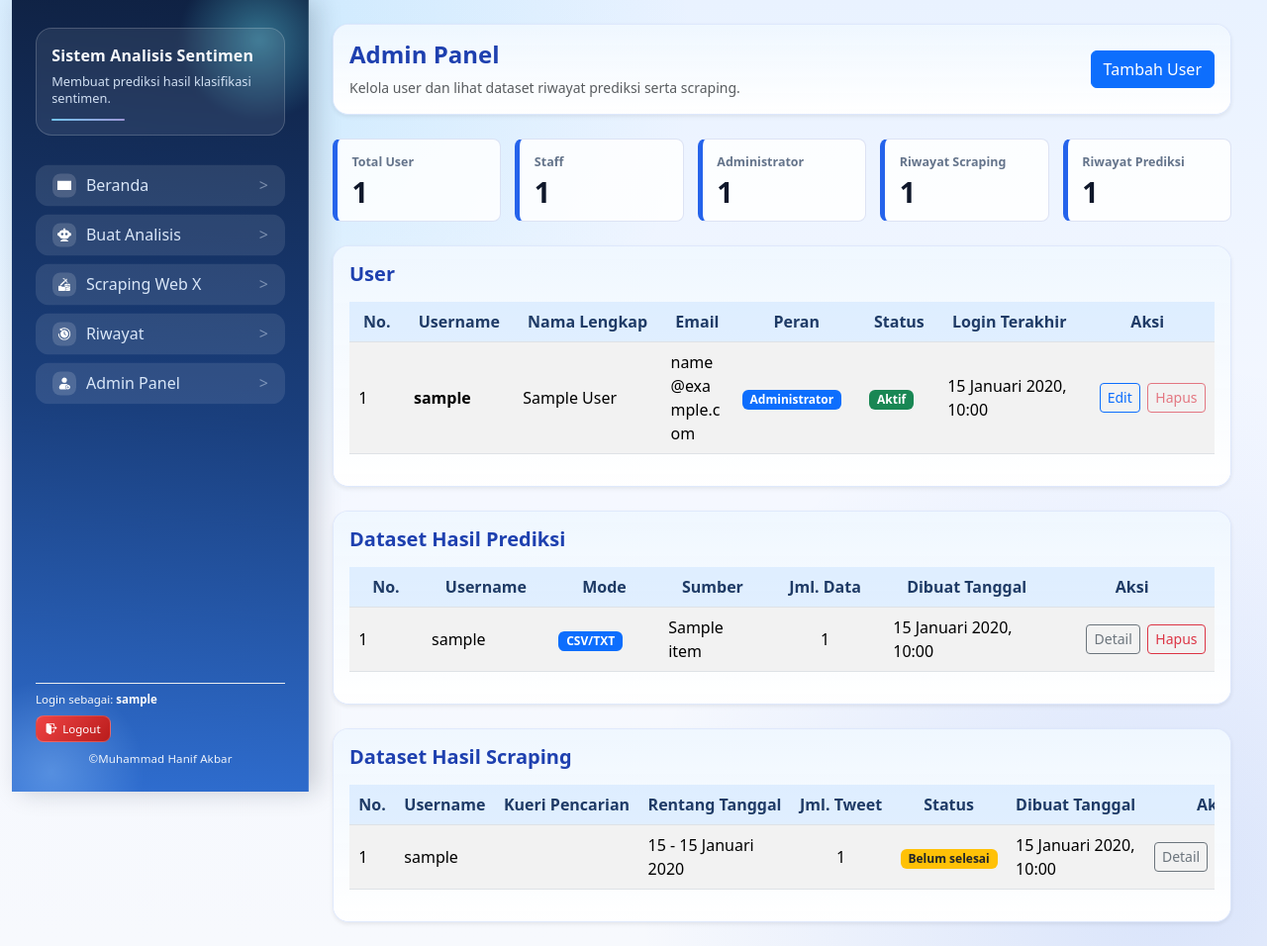
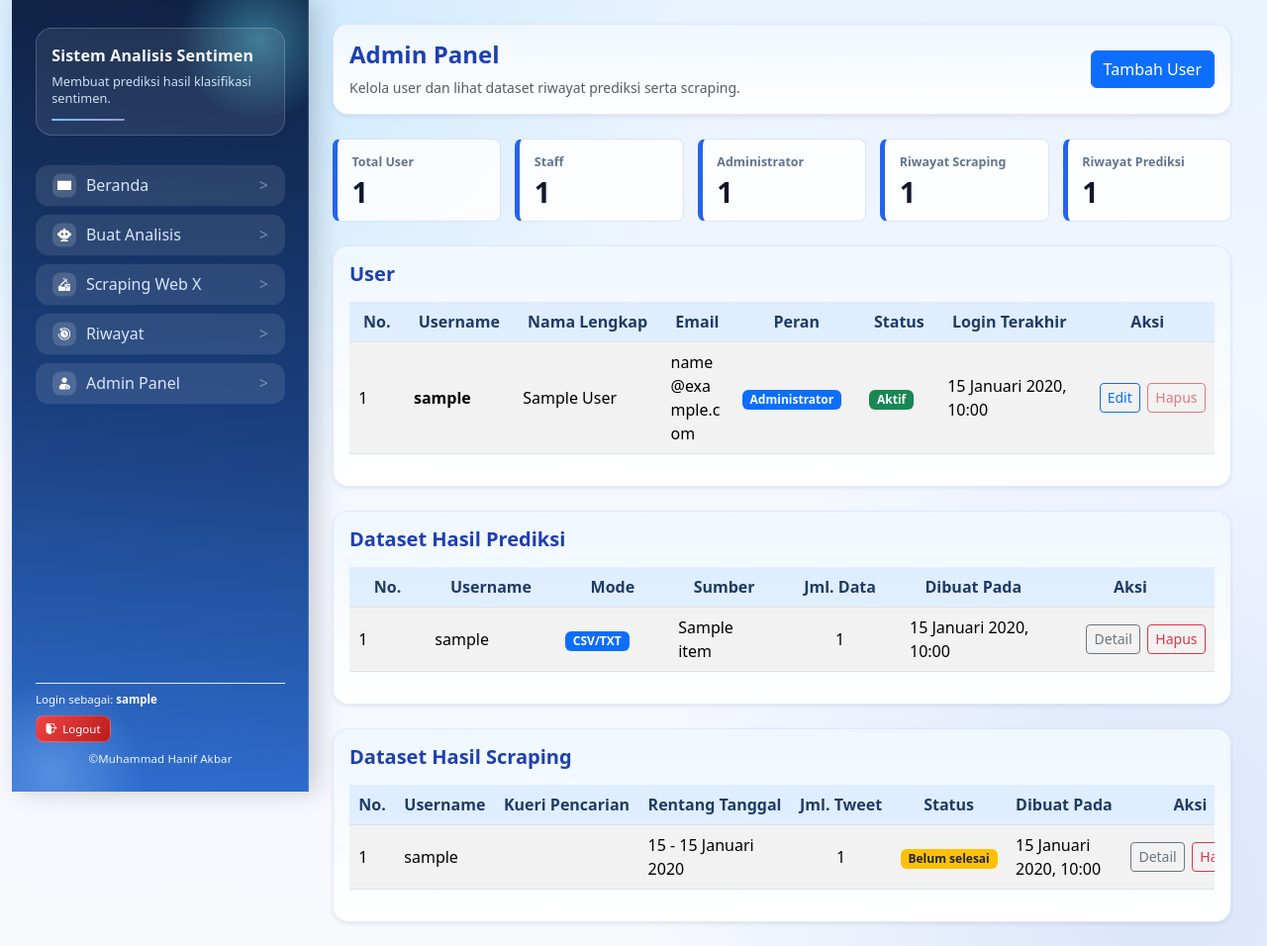
Before and after one commit to HanifAkb/WebSentimen, a Django app: template sentiment_app/templates/sentiment_app/admin_panel.html in a window 1280 px wide. Shown: the whole page at 99% size. Run offline with Django 4.2, Linux system fonts and the light colour scheme; a user stored in the database is signed in; tables that the repository leaves empty hold one stand-in row (values such as "Sample post"); the template is opened without the code that fills it: values that come from a table or form of the project are taken from there, most other values are stand-ins (such as "Sample title", 1, 10 or a date in 2020); data that the repository does not hold is empty; grey boxes are pictures that could not be loaded.

Commit message:
Rename admin dataset created date header

```diff
--- a/sentiment_app/templates/sentiment_app/admin_panel.html
+++ b/sentiment_app/templates/sentiment_app/admin_panel.html
@@ -132,7 +132,7 @@
                                     <th>Mode</th>
                                     <th>Sumber</th>
                                     <th class="text-center">Jml. Data</th>
-                                    <th>Dibuat Tanggal</th>
+                                    <th>Dibuat Pada</th>
                                     <th>Aksi</th>
                                 </tr>
                             </thead>
@@ -204,7 +204,7 @@
                                     <th>Rentang Tanggal</th>
                                     <th class="text-center">Jml. Tweet</th>
                                     <th>Status</th>
-                                    <th>Dibuat Tanggal</th>
+                                    <th>Dibuat Pada</th>
                                     <th>Aksi</th>
                                 </tr>
                             </thead>
```
Also changed, not shown: sentiment_app/tests/test_auth_history.py (+1 -1 lines).
